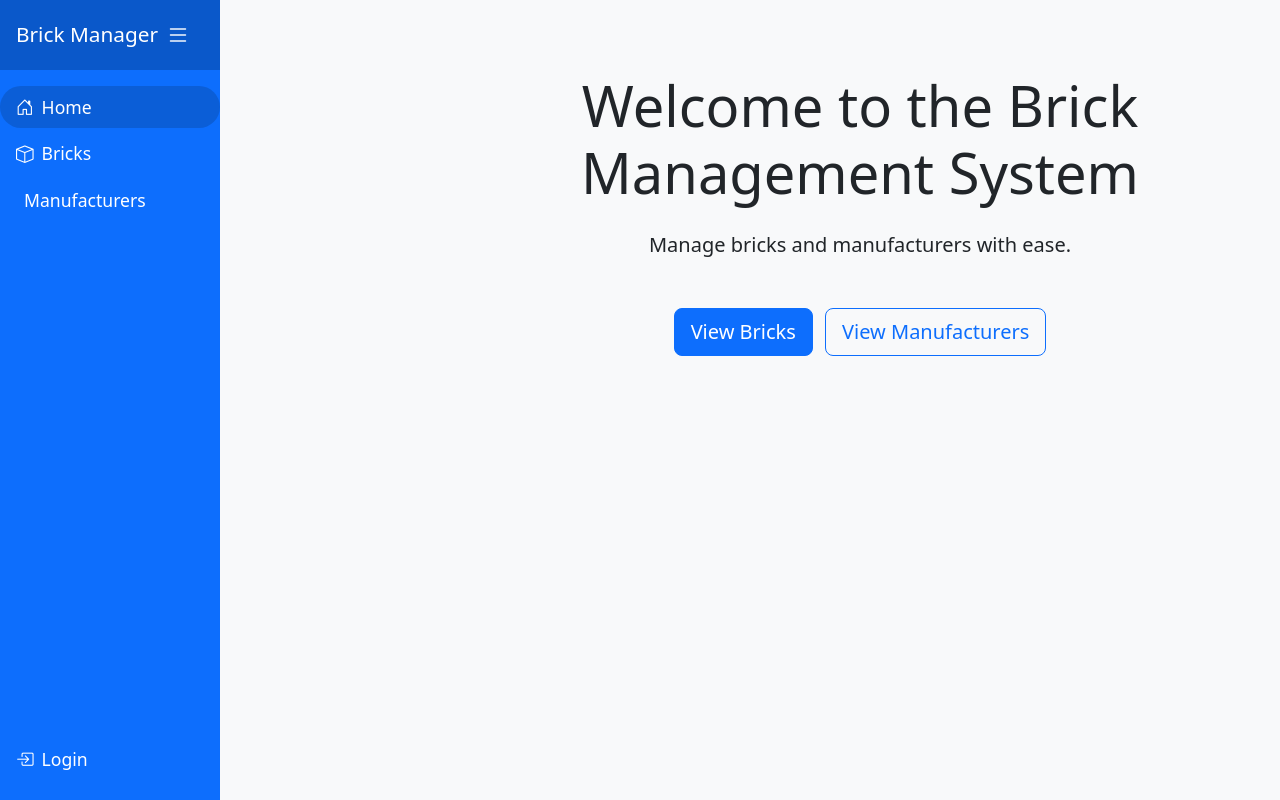
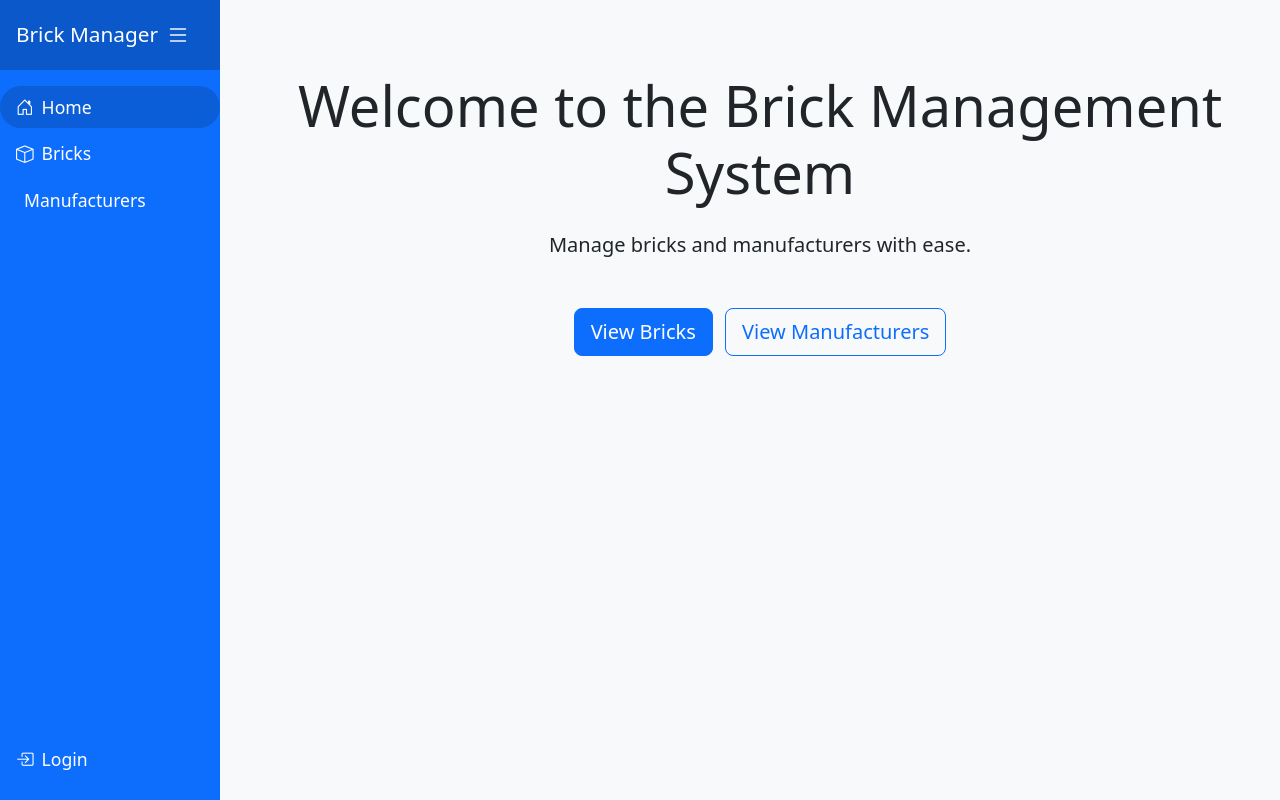
Before and after one commit to MUsmanaSaeed/software-engineering-and-and-agile, a Flask app: page / in a window 1280 px wide. Run offline with Flask 3, Linux system fonts and the light colour scheme.

Commit message:
Adjust content area margins for improved layout consistency

```diff
--- a/static/sidebar.css
+++ b/static/sidebar.css
@@ -54,13 +54,13 @@ body {
     margin-right: 0.5rem;
 }
 .content-area {
-    margin-left: 220px;
+    margin-left: 20px;
     min-height: 100vh;
     display: flex;
     transition: margin-left 0.3s;
 }
 .content-area.collapsed {
-    margin-left: 60px;
+    margin-left: 20px;
 }
 .content-inner {
     width: 100%;
```
